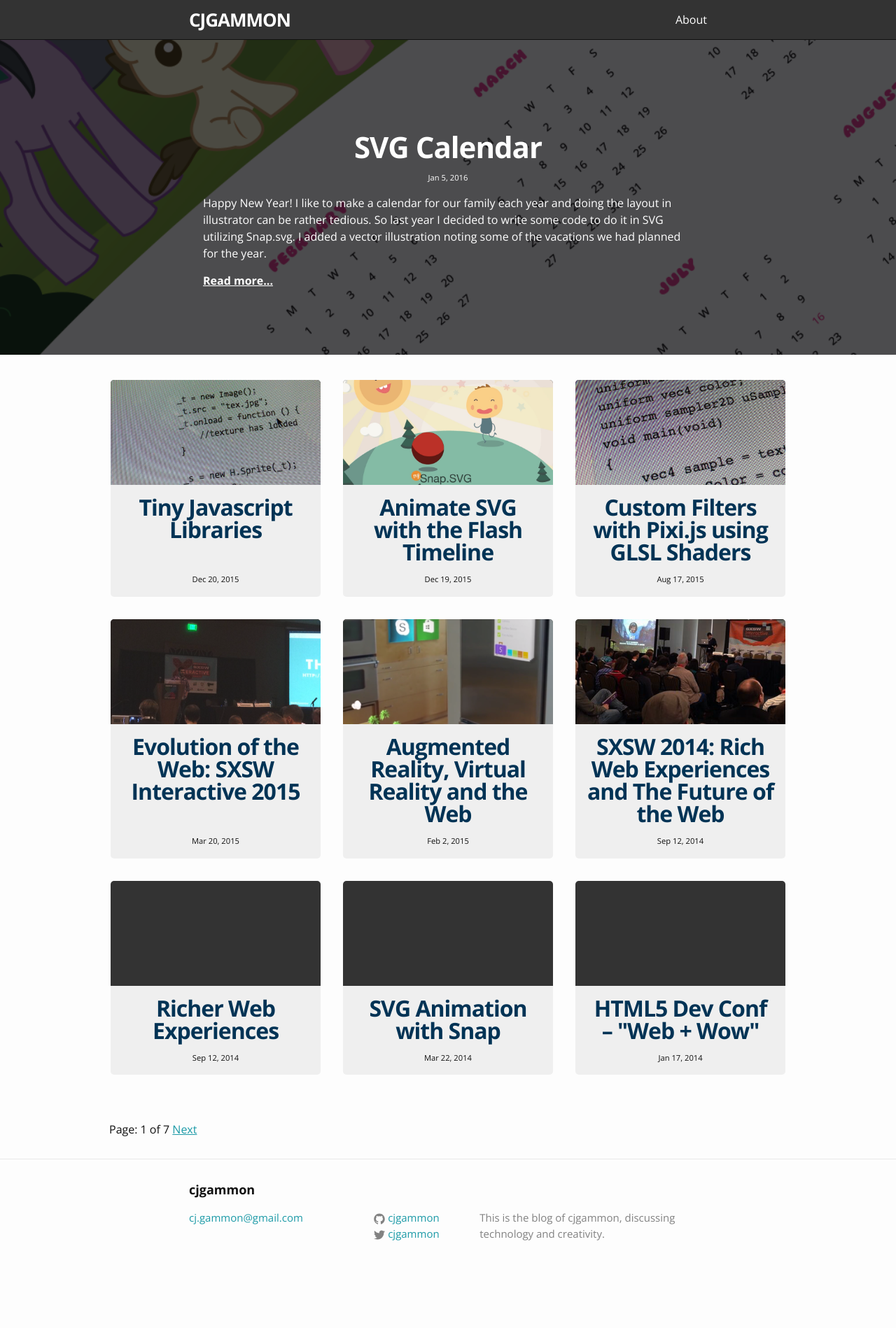
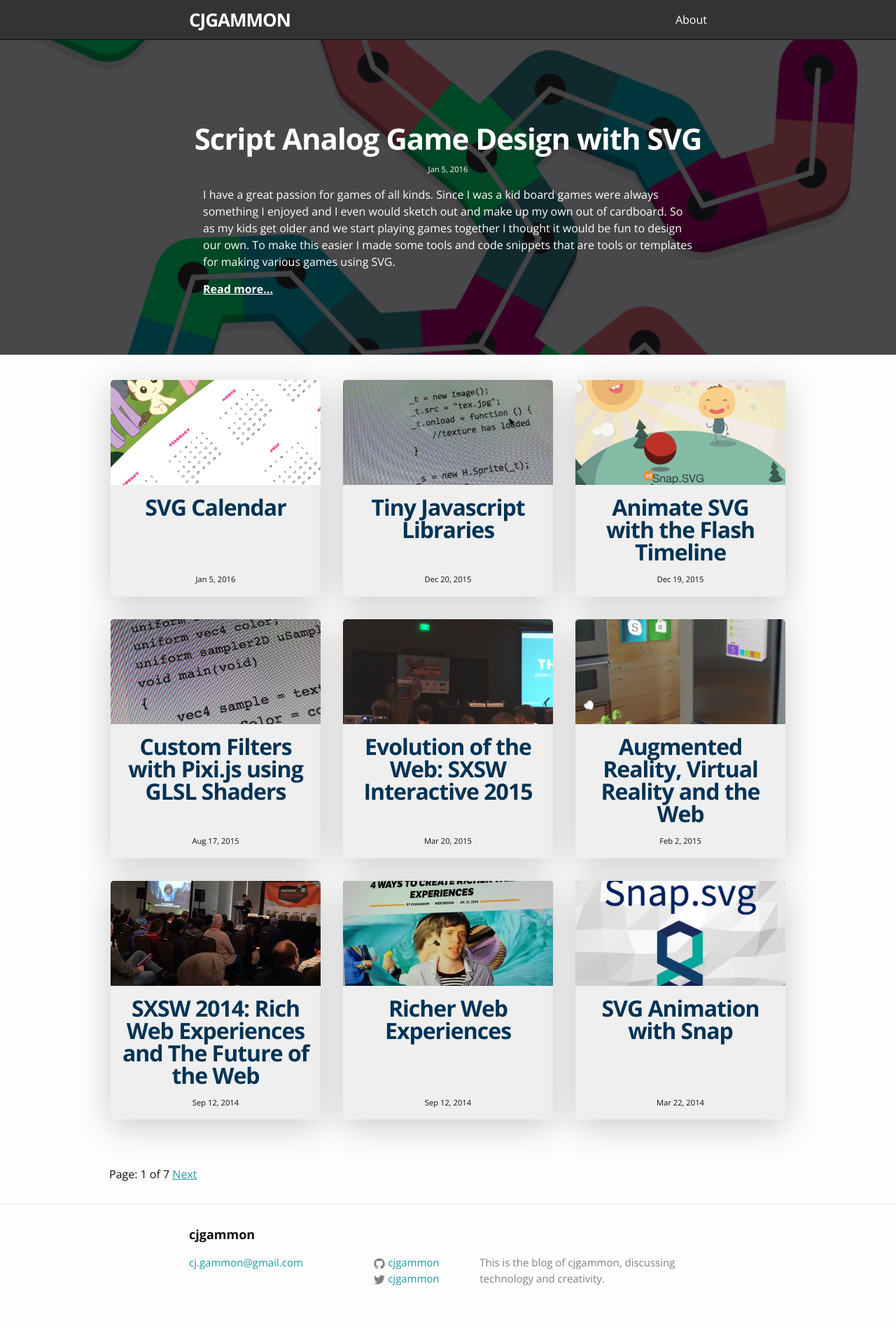
Before and after one commit to cjgammon/blog, a Jekyll site: the page built from index.html, in a window 1280 px wide. Shown: the whole page at 70% size. Built offline with Jekyll 4.4.1, drawn with Linux system fonts in a browser that asks for light colours; the list of posts is cut into pages by our own code; before the commit the page ends 1834 px from its top, so only the background shows below that.

Commit message:
new post on games

```diff
--- a/_posts/2014-03-22-svg-animation-snap.html
+++ b/_posts/2014-03-22-svg-animation-snap.html
@@ -15,6 +15,7 @@ wordpress_id: 822
 wordpress_url: http://blog.cjgammon.com/?p=822
 date: '2014-03-22 11:56:15 -0500'
 date_gmt: '2014-03-22 18:56:15 -0500'
+image: img/covers/2014-3-22-snapsvg.png
 categories:
 - web design
 - web
--- a/_posts/2014-09-12-richer-web-experiences.html
+++ b/_posts/2014-09-12-richer-web-experiences.html
@@ -15,6 +15,7 @@ wordpress_id: 894
 wordpress_url: http://blog.cjgammon.com/?p=894
 date: '2014-09-12 08:36:54 -0500'
 date_gmt: '2014-09-12 15:36:54 -0500'
+image: img/covers/2014-09-12-richer.png
 categories:
 - web design
 - web
--- /dev/null
+++ b/_posts/2016-01-21-svg-board-games.html
@@ -0,0 +1,65 @@
+---
+layout: post
+status: publish
+published: true
+title: Script Analog Game Design with SVG
+author:
+  display_name: cjgammon
+  login: cjgammon
+  email: cj.gammon@gmail.com
+  url: http://www.cjgammon.com
+author_login: cjgammon
+author_email: cj.gammon@gmail.com
+author_url: http://www.cjgammon.com
+date: '2016-1-4 21:44:57 -0500'
+date_gmt: '2016-1-4 04:44:57 -0500'
+image: img/covers/2016-1-21-game.png
+categories:
+- technology
+- web
+- svg
+tags:
+- coding
+- web
+- development
+- html 5
+- svg
+comments: []
+---
+<p>
+  I have a great passion for games of all kinds.
+  Since I was a kid board games were always something I enjoyed and I even would sketch out and make up my own out of cardboard.
+  So as my kids get older and we start playing games together I thought it would be fun to design our own.
+  To make this easier I made some tools and code snippets that are tools or templates for making various games using SVG.
+</p>
+
+<h2>Path Games</h2>
+<p>
+  Games like Life and Candy Land follow along a path of tiles to reach some ultimate goal.
+  So I made a path building tool using nodes and a path that masks a voronoi for breaking up the segments.
+  By dragging around nodes and hitting the + button you can fork the path to create branches.
+</p>
+<p data-height="268" data-theme-id="0" data-slug-hash="RWpYVj" data-default-tab="result" data-user="cjgammon" class='codepen'>See the Pen <a href='http://codepen.io/cjgammon/pen/RWpYVj/'>Candy Land Game Builder</a> by CJ Gammon (<a href='http://codepen.io/cjgammon'>@cjgammon</a>) on <a href='http://codepen.io'>CodePen</a>.</p>
+<script async src="//assets.codepen.io/assets/embed/ei.js"></script>
+
+<h2>Grid Games</h2>
+<p>
+  Chutes and Ladders and Checkers are games based more on a grid.
+  This is the kind of thing that's easy to do in SVG.
+  Then we can tack on numbers, color them, and programmatically add mappings like slides between various squares.
+</p>
+<p data-height="268" data-theme-id="0" data-slug-hash="dGRwem" data-default-tab="result" data-user="cjgammon" class='codepen'>See the Pen <a href='http://codepen.io/cjgammon/pen/dGRwem/'>Chutes and Ladders</a> by CJ Gammon (<a href='http://codepen.io/cjgammon'>@cjgammon</a>) on <a href='http://codepen.io'>CodePen</a>.</p>
+<script async src="//assets.codepen.io/assets/embed/ei.js"></script>
+
+<h2>Card Games</h2>
+<p>
+  Board games are cool but another classic analog game is cards.
+  We can use defs to repeat the symbols used to create our custom deck.
+  This way we can update a single heart or single spade design and have it propagate across the entire deck.
+  You could then save it as SVG and open it in Illustrator to tweak individually or make other adjustments.
+</p>
+<p data-height="268" data-theme-id="0" data-slug-hash="BjmOrY" data-default-tab="result" data-user="cjgammon" class='codepen'>See the Pen <a href='http://codepen.io/cjgammon/pen/BjmOrY/'>SVG Playing Cards</a> by CJ Gammon (<a href='http://codepen.io/cjgammon'>@cjgammon</a>) on <a href='http://codepen.io'>CodePen</a>.</p>
+<script async src="//assets.codepen.io/assets/embed/ei.js"></script>
+<p>
+  It's neat to see how using a bit of code to automate designs can help with tooling and templates to make customizing your own games that much easier.
+</p>
--- a/_sass/_layout.scss
+++ b/_sass/_layout.scss
@@ -312,6 +312,7 @@
   text-align: center;
   background-color: #efefef;
   transform: translateZ(0);
+  box-shadow: 0px 10px 50px rgba(0, 0, 0, 0.2);
 
   h2{
     font-size: 2em;
```
Also changed, not shown: _posts/2016-01-04-svg-calendar.html (renamed from _posts/2016-1-4-svg-calendar.html), img/covers/2014-09-12-richer.png (added), img/covers/2014-3-22-snapsvg.png (added), img/covers/2016-1-21-game.png (added).
